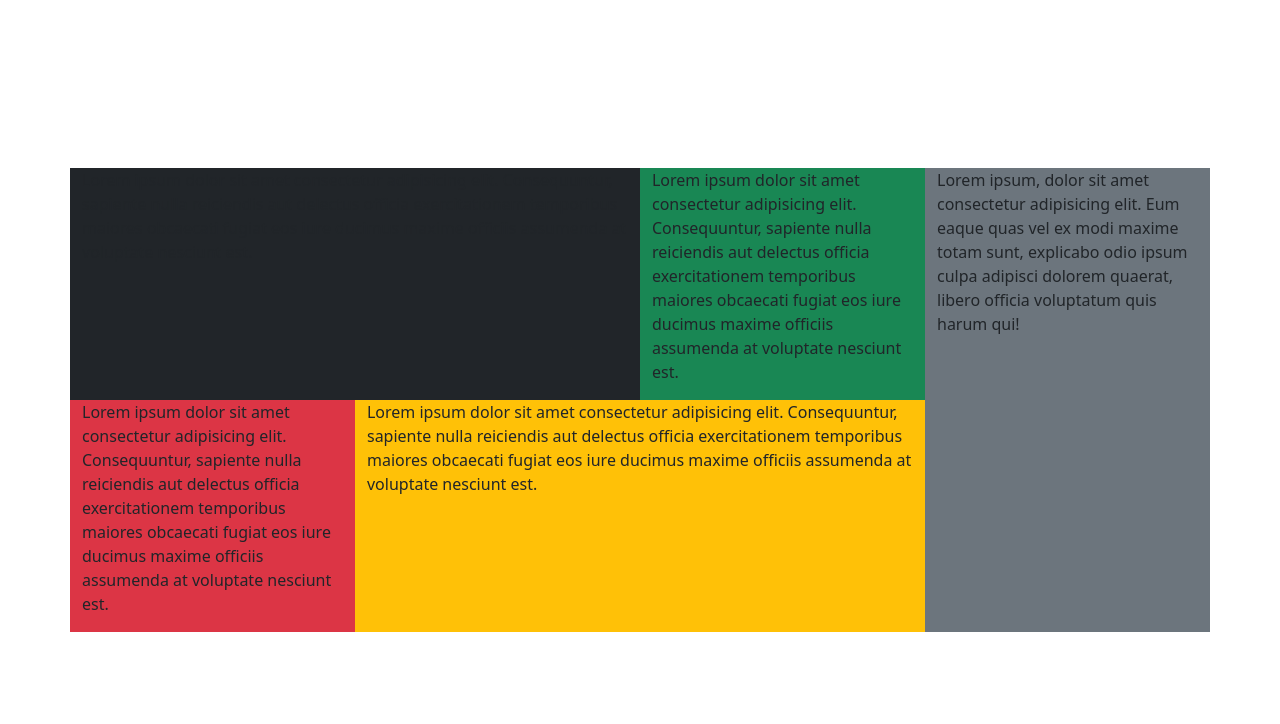
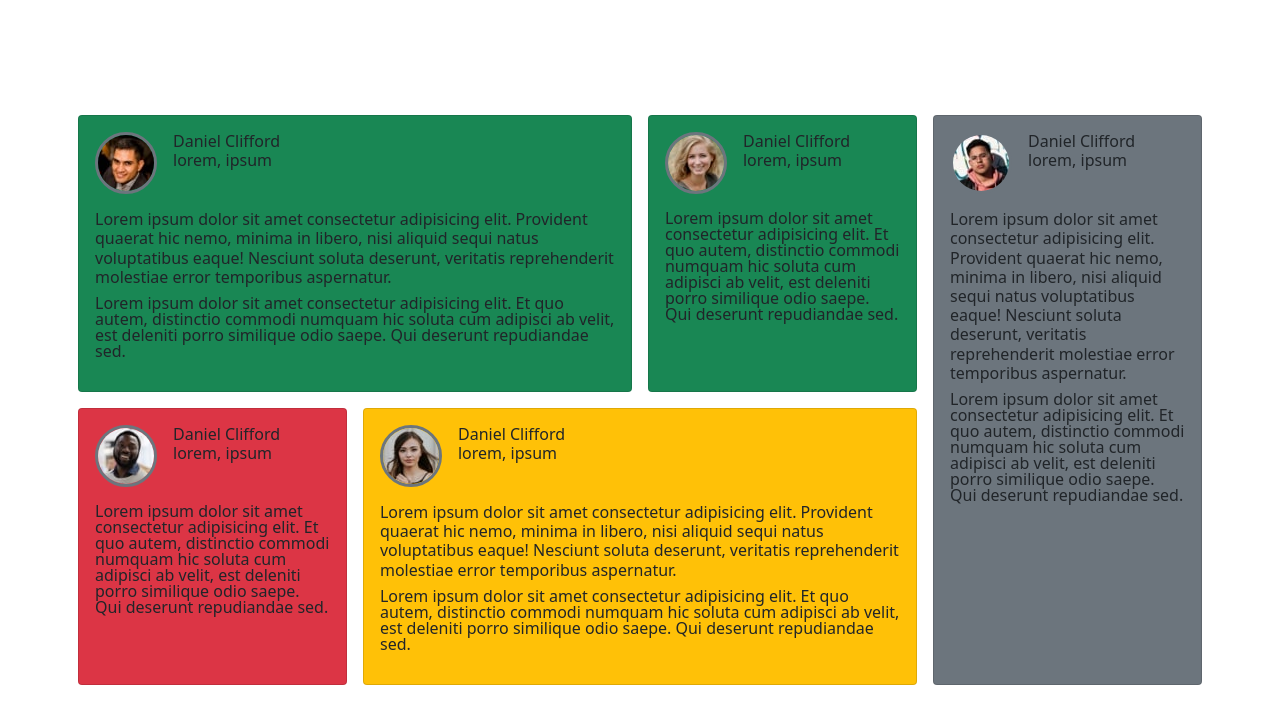
Before and after one commit to Ftgsco/Proyecto-practica-bootstraps, a plain HTML site: page index.html in a window 1280 px wide. Drawn offline with nearby package versions, Linux system fonts and the light colour scheme.

Commit message:
full bootstraps

```diff
--- a/index.html
+++ b/index.html
@@ -7,6 +7,13 @@
     <title>Bootstraps</title>
 
     <link href="https://cdn.jsdelivr.net/npm/bootstrap@5.1.3/dist/css/bootstrap.min.css" rel="stylesheet" integrity="sha384-1BmE4kWBq78iYhFldvKuhfTAU6auU8tT94WrHftjDbrCEXSU1oBoqyl2QvZ6jIW3" crossorigin="anonymous">
+
+    <style>
+        @media (min-width: 992px) {
+        .alto-100 {
+          height: 100vh;
+        }
+    </style>
 </head>
 <body>
 
@@ -14,20 +21,74 @@
         <div class="row">
 
             <!-- columna izquierda-->
-            <div class="col-12 col-lg-9 bg-primary">
+            <div class="col-12 col-lg-9">
                 <div class="row">
-                    <div class="col-12 col-lg-8 bg-dark">
-                        <p>Lorem ipsum dolor sit amet consectetur adipisicing elit. Consequuntur, sapiente nulla reiciendis aut delectus officia exercitationem temporibus maiores obcaecati fugiat eos iure ducimus maxime officiis assumenda at voluptate nesciunt est.</p>
+                    <div class="col-12 col-lg-8 p-2">
+                        <article class="card h-100 bg-success">
+                            <div class="card-body">
+                                <div class="d-flex mb-3">
+                                    <img src="./images/image-daniel.jpg" alt="" class="border border-secondary border-3 rounded-circle">
+                                    <div class="ps-3">
+                                        <h6 class="m-0 h6">Daniel Clifford</h6>
+                                        <p class="m-0 h6">lorem, ipsum</p>
+                                    </div>
+                                </div>
+                                <div>
+                                    <p class="h6">Lorem ipsum dolor sit amet consectetur adipisicing elit. Provident quaerat hic nemo, minima in libero, nisi aliquid sequi natus voluptatibus eaque! Nesciunt soluta deserunt, veritatis reprehenderit molestiae error temporibus aspernatur.</p>
+                                    <p class="fs-6 lh-1">Lorem ipsum dolor sit amet consectetur adipisicing elit. Et quo autem, distinctio commodi numquam hic soluta cum adipisci ab velit, est deleniti porro similique odio saepe. Qui deserunt repudiandae sed.</p>
+                                </div>
+                            </div>
+                        </article>
                     </div>
 
-                    <div class="col-12 col-lg-4 bg-success">
-                        <p>Lorem ipsum dolor sit amet consectetur adipisicing elit. Consequuntur, sapiente nulla reiciendis aut delectus officia exercitationem temporibus maiores obcaecati fugiat eos iure ducimus maxime officiis assumenda at voluptate nesciunt est.</p>
+                    <div class="col-12 col-lg-4  p-2">
+                        <article class="card h-100  bg-success">
+                            <div class="card-body">
+                                <div class="d-flex mb-3">
+                                    <img src="./images/image-jeanette.jpg" alt="" class="border border-secondary border-3 rounded-circle">
+                                    <div class="ps-3">
+                                        <h6 class="m-0 h6">Daniel Clifford</h6>
+                                        <p class="m-0 h6">lorem, ipsum</p>
+                                    </div>
+                                </div>
+                                <div>
+                                    <p class="fs-6 lh-1">Lorem ipsum dolor sit amet consectetur adipisicing elit. Et quo autem, distinctio commodi numquam hic soluta cum adipisci ab velit, est deleniti porro similique odio saepe. Qui deserunt repudiandae sed.</p>
+                                </div>
+                            </div>
+                        </article>
                     </div>
-                    <div class="col-12 col-lg-4 bg-danger">
-                        <p>Lorem ipsum dolor sit amet consectetur adipisicing elit. Consequuntur, sapiente nulla reiciendis aut delectus officia exercitationem temporibus maiores obcaecati fugiat eos iure ducimus maxime officiis assumenda at voluptate nesciunt est.</p>
+                    <div class="col-12 col-lg-4 p-2">
+                        <article class="card h-100 bg-danger">
+                            <div class="card-body">
+                                <div class="d-flex mb-3">
+                                    <img src="./images/image-jonathan.jpg" alt="" class="border border-secondary border-3 rounded-circle">
+                                    <div class="ps-3">
+                                        <h6 class="m-0 h6">Daniel Clifford</h6>
+                                        <p class="m-0 h6">lorem, ipsum</p>
+                                    </div>
+                                </div>
+                                <div>
+                                    <p class="fs-6 lh-1">Lorem ipsum dolor sit amet consectetur adipisicing elit. Et quo autem, distinctio commodi numquam hic soluta cum adipisci ab velit, est deleniti porro similique odio saepe. Qui deserunt repudiandae sed.</p>
+                                </div>
+                            </div>
+                        </article>
                     </div>
-                    <div class="col-12 col-lg-8 bg-warning">
-                        <p>Lorem ipsum dolor sit amet consectetur adipisicing elit. Consequuntur, sapiente nulla reiciendis aut delectus officia exercitationem temporibus maiores obcaecati fugiat eos iure ducimus maxime officiis assumenda at voluptate nesciunt est.</p>
+                    <div class="col-12 col-lg-8 p-2">
+                        <article class="card h-100 bg-warning">
+                            <div class="card-body">
+                                <div class="d-flex mb-3">
+                                    <img src="./images/image-kira.jpg" alt="" class="border border-secondary border-3 rounded-circle">
+                                    <div class="ps-3">
+                                        <h6 class="m-0 h6">Daniel Clifford</h6>
+                                        <p class="m-0 h6">lorem, ipsum</p>
+                                    </div>
+                                </div>
+                                <div>
+                                    <p class="h6">Lorem ipsum dolor sit amet consectetur adipisicing elit. Provident quaerat hic nemo, minima in libero, nisi aliquid sequi natus voluptatibus eaque! Nesciunt soluta deserunt, veritatis reprehenderit molestiae error temporibus aspernatur.</p>
+                                    <p class="fs-6 lh-1">Lorem ipsum dolor sit amet consectetur adipisicing elit. Et quo autem, distinctio commodi numquam hic soluta cum adipisci ab velit, est deleniti porro similique odio saepe. Qui deserunt repudiandae sed.</p>
+                                </div>
+                            </div>
+                        </article>
                     </div>
                 </div>
 
@@ -35,8 +96,22 @@
             </div>
 
             <!--columna derecha-->
-            <div class="col-12 col-lg-3 bg-secondary">
-                <p>Lorem ipsum, dolor sit amet consectetur adipisicing elit. Eum eaque quas vel ex modi maxime totam sunt, explicabo odio ipsum culpa adipisci dolorem quaerat, libero officia voluptatum quis harum qui!</p>
+            <div class="col-12 col-lg-3 p-2">
+                <article class="card h-100 bg-secondary">
+                            <div class="card-body">
+                                <div class="d-flex mb-3">
+                                    <img src="./images/image-patrick.jpg" alt="" class="border border-secondary border-3 rounded-circle">
+                                    <div class="ps-3">
+                                        <h6 class="m-0 h6">Daniel Clifford</h6>
+                                        <p class="m-0 h6">lorem, ipsum</p>
+                                    </div>
+                                </div>
+                                <div>
+                                    <p class="h6">Lorem ipsum dolor sit amet consectetur adipisicing elit. Provident quaerat hic nemo, minima in libero, nisi aliquid sequi natus voluptatibus eaque! Nesciunt soluta deserunt, veritatis reprehenderit molestiae error temporibus aspernatur.</p>
+                                    <p class="fs-6 lh-1">Lorem ipsum dolor sit amet consectetur adipisicing elit. Et quo autem, distinctio commodi numquam hic soluta cum adipisci ab velit, est deleniti porro similique odio saepe. Qui deserunt repudiandae sed.</p>
+                                </div>
+                            </div>
+                        </article>
             </div>
 
         </div>
```
Also changed, not shown: images/bg-pattern-quotation.svg (added), images/favicon-32x32.png (added), images/image-daniel.jpg (added), images/image-jeanette.jpg (added), images/image-jonathan.jpg (added), images/image-kira.jpg (added), images/image-patrick.jpg (added).
